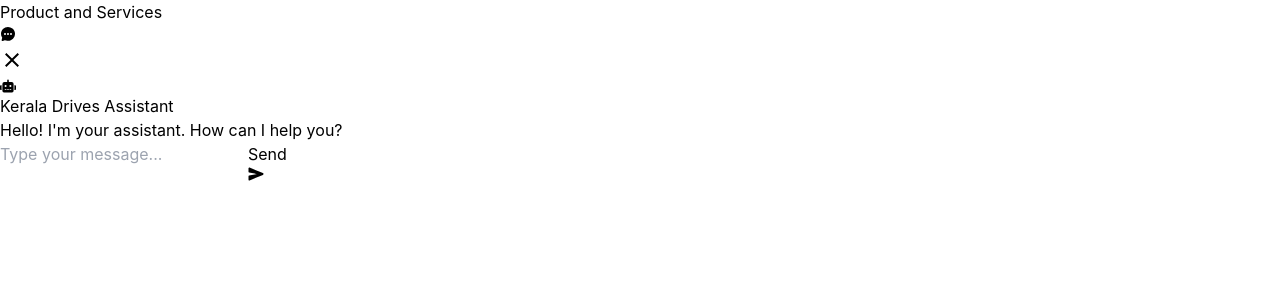
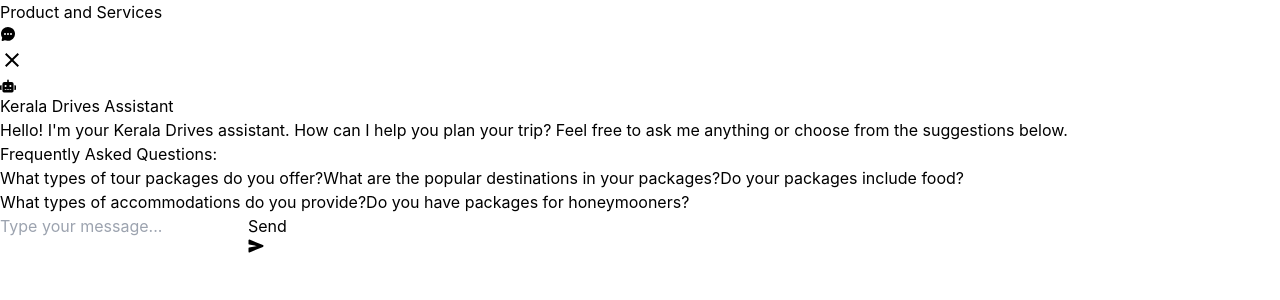
Before and after one commit to guru-das-pr/kerala-drive-being-digital, a React (Vite) app: page /about in a window 1280 px wide. Both pictures are taken after a click on the button "Open chat". Shown: the top 300 px of the page. Built offline with nearby package versions, Linux system fonts and the light colour scheme.

Commit message:
added faqs in chatbot

```diff
--- a/src/components/chatbot/ChatBotModel.jsx
+++ b/src/components/chatbot/ChatBotModel.jsx
@@ -172,7 +172,6 @@
   </div>
 );
 
-// components/TypingIndicator.js
 const TypingIndicator = () => (
   <div className="flex items-center text-gray-500 mb-4">
     <div className="w-2 h-2 bg-gray-500 rounded-full mr-1 animate-bounce"></div>
@@ -181,16 +180,57 @@
   </div>
 );
 
+// New FAQ Suggestions component
+const FAQSuggestions = ({ onQuestionClick }) => {
+  const suggestedQuestions = [
+    "What types of tour packages do you offer?",
+    "What are the popular destinations in your packages?",
+    "Do your packages include food?",
+    "What types of accommodations do you provide?",
+    "Do you have packages for honeymooners?"
+  ];
+
+  return (
+    <div className="space-y-2 mb-4">
+      <p className="text-gray-600 font-medium mb-2">Frequently Asked Questions:</p>
+      {suggestedQuestions.map((question, index) => (
+        <button
+          key={index}
+          onClick={() => onQuestionClick(question)}
+          className="w-full text-left p-2 rounded-lg bg-gray-50 hover:bg-gray-100 transition-colors text-gray-700 text-sm border border-gray-200"
+        >
+          {question}
+        </button>
+      ))}
+    </div>
+  );
+};
+
 const ChatBotModal = () => {
   const [isOpen, setIsOpen] = useState(false);
-  const [messages, setMessages] = useState([{ id: 1, text: "Hello! I'm your  assistant. How can I help you?", isBot: true }]);
+  const [messages, setMessages] = useState([{
+    id: 1,
+    text: "Hello! I'm your Kerala Drives assistant. How can I help you plan your trip? Feel free to ask me anything or choose from the suggestions below.",
+    isBot: true
+  }]);
   const [inputText, setInputText] = useState('');
   const [isTyping, setIsTyping] = useState(false);
+  const [hasInteracted, setHasInteracted] = useState(false);
   const messagesEndRef = useRef(null);
 
   useEffect(() => {
     messagesEndRef.current?.scrollIntoView({ behavior: "smooth" });
   }, [messages]);
+
+  const handleFAQClick = async (question) => {
+    setHasInteracted(true);
+    setMessages(prev => [...prev, { id: messages.length + 1, text: question, isBot: false }]);
+
+    const response = generateResponse(question);
+    await simulateTyping(response);
+
+    setMessages(prev => [...prev, { id: messages.length + 2, text: response, isBot: true }]);
+  };
 
   const findBestMatch = (input) => {
     const inputKeywords = extractKeywords(input);
@@ -216,8 +256,6 @@
 
     return bestMatch;
   };
-
-
 
   const generateResponse = (input) => {
     const greetings = ['hello', 'hi', 'hey'];
@@ -249,6 +287,7 @@
     e.preventDefault();
     if (!inputText.trim()) return;
 
+    setHasInteracted(true);
     setMessages(prev => [...prev, { id: messages.length + 1, text: inputText, isBot: false }]);
     setInputText('');
 
@@ -257,8 +296,6 @@
 
     setMessages(prev => [...prev, { id: messages.length + 2, text: response, isBot: true }]);
   };
-
-  const toggleChat = () => setIsOpen(prev => !prev);
 
   return (
     <>
@@ -271,9 +308,7 @@
       </button>
 
       {isOpen && (
-        <div
-          className={`fixed bottom-0 md:bottom-24 right-0 w-full sm:w-[400px] h-[100dvh] md:h-[500px] transform transition-transform duration-300 ease-out z-50`}
-        >
+        <div className="fixed bottom-0 md:bottom-24 right-0 w-full sm:w-[400px] h-[100dvh] md:h-[500px] transform transition-transform duration-300 ease-out z-50">
           <div className="absolute inset-0 bg-gray-200 shadow-lg rounded-t-2xl md:rounded-2xl flex flex-col overflow-hidden">
             <button
               onClick={() => setIsOpen(false)}
@@ -288,10 +323,11 @@
               <h1 className="text-xl font-semibold">Kerala Drives Assistant</h1>
             </div>
 
-            <div className="flex-1 overflow-y-auto p-4 space-y-4">
+            <div className="flex-1 overflow-y-auto p-4 space-y-4 scroll-smooth">
               {messages.map((message) => (
                 <Message key={message.id} message={message} />
               ))}
+              {!hasInteracted && <FAQSuggestions onQuestionClick={handleFAQClick} />}
               {isTyping && <TypingIndicator />}
               <div ref={messagesEndRef} />
             </div>
@@ -320,25 +356,12 @@
         </div>
       )}
 
-      {/* Overlay for mobile when chat is open */}
       {isOpen && (
         <div
-          className={`fixed inset-0 bg-black transition-opacity duration-300 z-40 sm:hidden
-          ${isOpen ? 'opacity-50' : 'opacity-0'}`}
+          className="fixed inset-0 bg-black transition-opacity duration-300 z-40 sm:hidden opacity-50"
           onClick={() => setIsOpen(false)}
         />
       )}
-
-      {/* Animations for messages */}
-      <style jsx global>{`
-        @keyframes fade-in {
-          from { opacity: 0; }
-          to { opacity: 1; }
-        }
-        .animate-fade-in {
-          animation: fade-in 0.5s ease-in-out;
-        }
-      `}</style>
     </>
   );
 };
```
